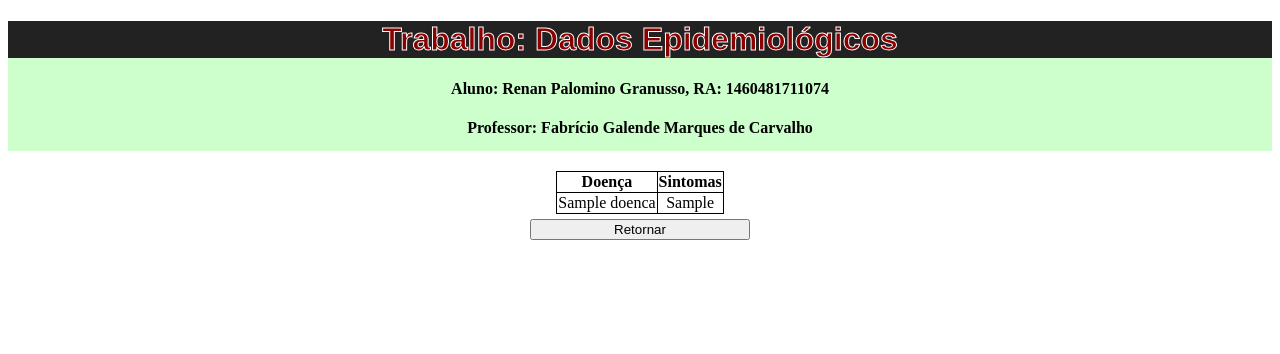
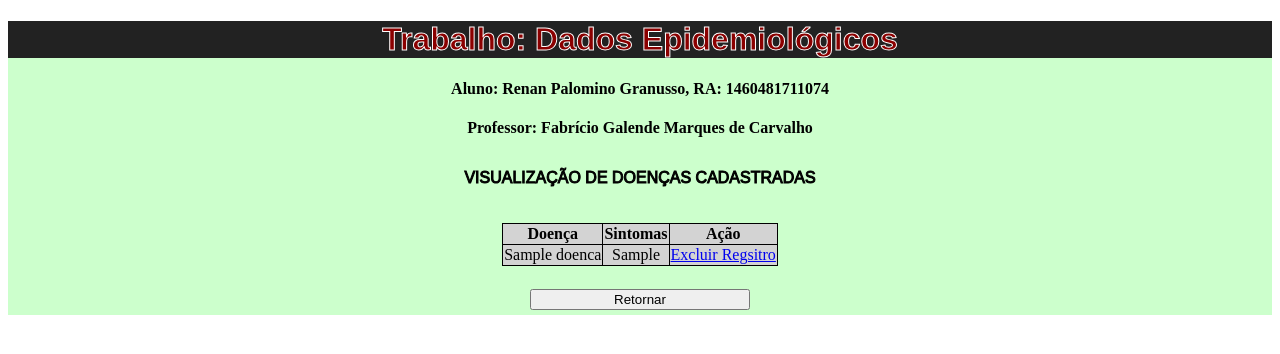
Before and after one commit to renangranusso/Projeto_dados_epidemiologicos, a Flask app: page /visualizacao_doencas in a window 1280 px wide. Shown: the top 354 px of the page. Run offline with Flask 2, Linux system fonts and the light colour scheme; tables that the repository leaves empty hold one stand-in row (values such as "Sample post").

Commit message:
funcão excluir na tabela doencas

```diff
--- a/app/routes.py
+++ b/app/routes.py
@@ -1,6 +1,7 @@
 from app import app
 from flask import render_template
 from flask import request
+from flask import redirect, url_for
 from app.tables import db
 from app.tables import Epidemiologico
 from app.tables import Doenca
@@ -32,6 +33,13 @@ def visualizacao_doencas():
     doenca = Doenca.query.all()
     return render_template('visualizacao_doencas.html', doenca=doenca)
 
+@app.route('/delete/<int:id>')
+def remover(id):
+    doenca = Doenca.query.get(id)
+    db.session.delete(doenca)
+    db.session.commit()
+    return redirect(url_for('visualizacao_doencas'))
+
 @app.route('/visualizacao_epidemiologica', methods=['GET'])
 def visualizacao_epidemiologica():
     Epidemio = Epidemiologico.query.all()
--- a/app/static/css/estilo.css
+++ b/app/static/css/estilo.css
@@ -36,9 +36,31 @@ h1{
     -webkit-text-stroke-width: 1px;
     -webkit-text-stroke-color: #fff;
 }
+#nome_tabela{
+    margin-top: 0px;
+    margin-bottom: 0px;
+    background-color:rgb(204, 255, 204);
+    font-family: sans-serif;
+    -webkit-text-stroke-width: 1px;
+}
+
 
 #Tabela{
-    margin-top: 20px;
+    margin-top: 0px;
+    text-align: center;
+    background-color: rgb(204, 255, 204);
+    width: auto;
+}
+
+table{
+    background-color: lightgrey !important;
+}
+
+tr:hover{
+    color: #ffffff !important;
+    background: #606060;
+    transition: all 0.2s ease 0s;
+    border-color: black !important;
 }
 
 h4{
@@ -73,8 +95,15 @@ table.center {
   }
 
 #Adicionar{
+    margin-left: 30%;
+    margin-right:30%;
+    border: 4px solid #494949 !important;
     padding: 1%;
     text-align: center;
+    background-color: lightgrey !important;
+}
+.Adicionar{
+    background-color:rgb(204, 255, 204);
 }
 .Add_data{
     display: inline-block;
@@ -116,6 +145,7 @@ table.center {
     font-weight: bold;
     margin: 0 auto 0 auto;
     margin-bottom: 50px;
+    background-color: rgb(204, 255, 204);
 }
 
 #grafico{
--- a/app/templates/cadastro_doenca.html
+++ b/app/templates/cadastro_doenca.html
@@ -12,9 +12,8 @@
             <p class="Titulo"><h1>Trabalho: Dados Epidemiológicos</h1></p>
             <p><h4>Aluno: Renan Palomino Granusso, RA: 1460481711074</h4></p>
             <p><h4>Professor: Fabrício Galende Marques de Carvalho</h4></p>
-            <p id="mostrarHora"></p>
         </div>
-
+        <div class='Adicionar'>
             <form action="/cadastro_doenca" id='Adicionar' method="post">
                 <div class="Add_data">
                     <p><h5>Nome</h5></p>
@@ -29,6 +28,7 @@
                     <button class="button">Cadastrar</button>
                 </div>
             </form>
+        </div>
         <div id ="btn_retorno">
             <a href="index"><button class="Retorno" style="width:220px"> Retornar</button></a>
         </div>
--- a/app/templates/cadastro_epidemiologico.html
+++ b/app/templates/cadastro_epidemiologico.html
@@ -12,9 +12,9 @@
             <p class="Titulo"><h1>Trabalho: Dados Epidemiológicos</h1></p>
             <p><h4>Aluno: Renan Palomino Granusso, RA: 1460481711074</h4></p>
             <p><h4>Professor: Fabrício Galende Marques de Carvalho</h4></p>
-            <p id="mostrarHora"></p>
         </div>
 
+        <div class='Adicionar'>
             <form action="/cadastro_epidemiologico" id='Adicionar' method="post">
                 <div class="Add_data">
                     <p><h5>Data de coleta</h5></p>
@@ -29,6 +29,7 @@
                     <button class="button">Cadastrar</button>
                 </div>
             </form>
+        </div>
         <div id ="btn_retorno">
             <a href="index"><button class="Retorno" style="width:220px">Retornar</button></a>
         </div>
--- a/app/templates/visualizacao_doencas.html
+++ b/app/templates/visualizacao_doencas.html
@@ -15,11 +15,16 @@
         </div>
 
         <div id="Tabela">
+            <br>
+            <p id="nome_tabela">VISUALIZAÇÃO DE DOENÇAS CADASTRADAS</p>
+            <br>
+            <br>
             <table class="center" rules="all">
                 <thead>
                     <tr>
                         <th>Doença</th>
                         <th>Sintomas</th>
+                        <th id="remover">Ação</th>
                     </tr>
                 </thead>
                 <tbody>
@@ -27,10 +32,12 @@
                         <tr>
                             <td>{{e.nome}}</td>
                             <td>{{e.sintomas}}</td>
+                            <td><a href="/delete/{{e.id}}">Excluir Regsitro</a></td>
                         </tr>
                     {% endfor %}
                 </tbody>
             </table>
+            <br>
         </div>
 
         <div id ="btn_retorno">
```
Lines whose indentation alone changed are shown as unchanged.
